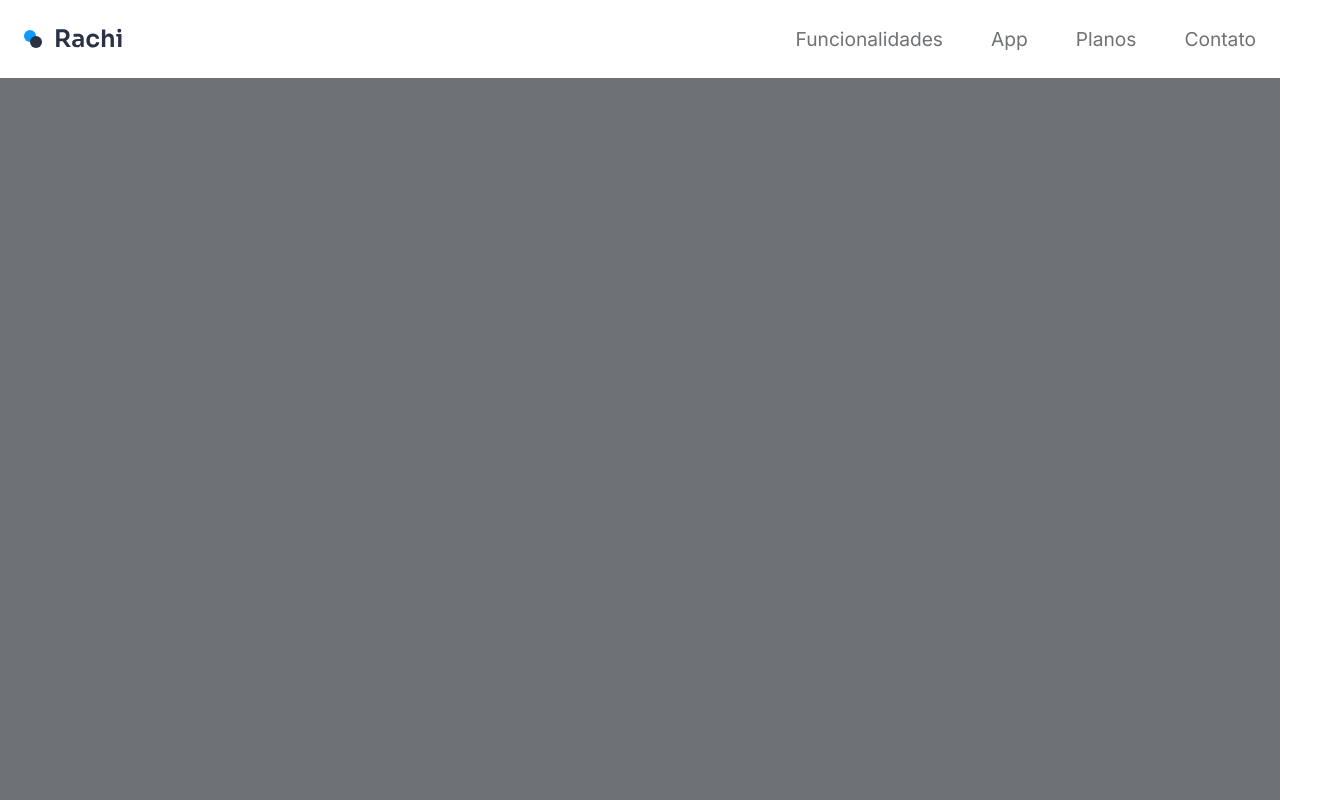
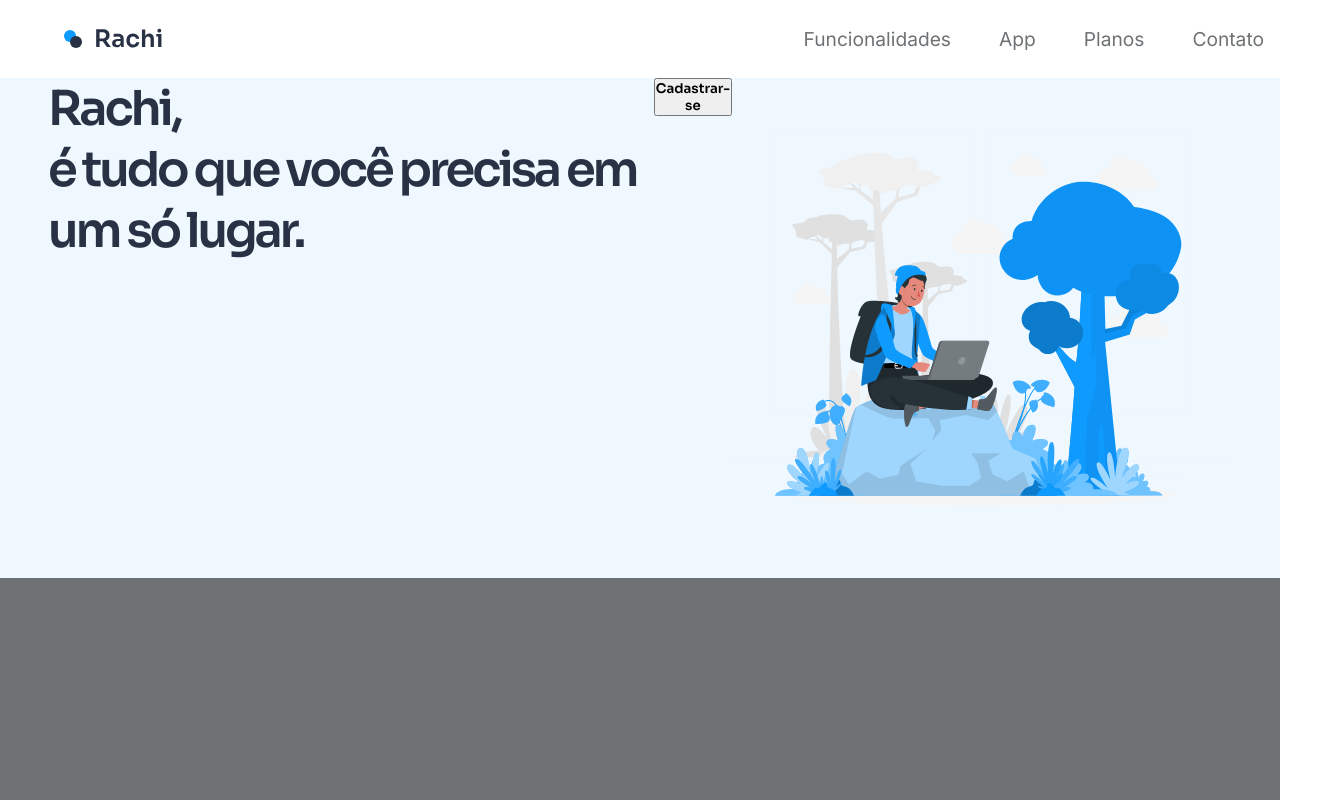
Before and after one commit to marcell0lopes/rachi-landing-page, a React (Create React App) app: page / in a window 1280 px wide. Shown: the whole page, 1328 px wide, since content can reach past the window. Built offline with nearby package versions, Linux system fonts and the light colour scheme.

Commit message:
adding hero section

```diff
--- a/src/Pages/Home/index.tsx
+++ b/src/Pages/Home/index.tsx
@@ -1,3 +1,4 @@
+import { HeroSection } from '../../components/HeroSection';
 import { Navbar } from '../../components/Navbar';
 import { Container } from './styles';
 
@@ -5,8 +6,8 @@ export function Home() {
   return (
     <Container>
       <Navbar />
-      {/* <HeroSection/>
-    <ComoFunciona/>
+      <HeroSection />
+      {/* <ComoFunciona/>
     <AppStores/>
     <NossosPlanos/>
     <Contato/>
--- /dev/null
+++ b/src/components/HeroSection/index.tsx
@@ -0,0 +1,19 @@
+import { Container, Content } from './styles';
+import heroImg from '../../assets/img-hero.svg';
+
+export function HeroSection() {
+  return (
+    <Container>
+      <Content>
+        <div>
+          <h1>
+            Rachi,
+            <br /> é tudo que você precisa em um só lugar.
+          </h1>
+        </div>
+        <button>Cadastrar-se</button>
+        <img src={heroImg} alt="working from anywhere" />
+      </Content>
+    </Container>
+  );
+}
--- /dev/null
+++ b/src/components/HeroSection/styles.ts
@@ -0,0 +1,23 @@
+import styled from 'styled-components';
+
+export const Container = styled.main`
+  background-color: var(--white-200);
+  display: flex;
+  align-items: center;
+  justify-content: center;
+  max-height: 640px;
+  padding: 0 3rem;
+`;
+
+export const Content = styled.div`
+  display: flex;
+
+  align-items: flex-start;
+  justify-content: space-between;
+
+  h1 {
+    font-size: 3rem;
+    letter-spacing: -0.2rem;
+    color: var(--grey-200);
+  }
+`;
--- a/src/components/Navbar/index.tsx
+++ b/src/components/Navbar/index.tsx
@@ -1,9 +1,10 @@
 import logoImg from '../../assets/logo.svg';
-import { Container, Logo, Menu } from './styles';
+import { Container, Content, Logo, Menu } from './styles';
 
 export function Navbar() {
   return (
     <Container>
+      <Content>
         <Logo src={logoImg} alt="Rachi Logo" />
 
         <Menu>
@@ -20,6 +21,7 @@ export function Navbar() {
             <a href="#contato">contato</a>
           </li>
         </Menu>
+      </Content>
     </Container>
   );
 }
--- a/src/components/Navbar/styles.ts
+++ b/src/components/Navbar/styles.ts
@@ -1,11 +1,16 @@
 import styled from 'styled-components';
 
 export const Container = styled.header`
+  padding: 1.5rem;
+  background: var(--white);
+  width: 100%;
+`;
+export const Content = styled.div`
   display: flex;
   align-items: center;
   justify-content: space-between;
-  padding: 1.5rem;
-  background: var(--white);
+  max-width: 1200px;
+  margin: 0 auto;
 `;
 
 export const Logo = styled.img`
```
Also changed, not shown: src/assets/img-hero.svg (added). Lines whose indentation alone changed are shown as unchanged.
